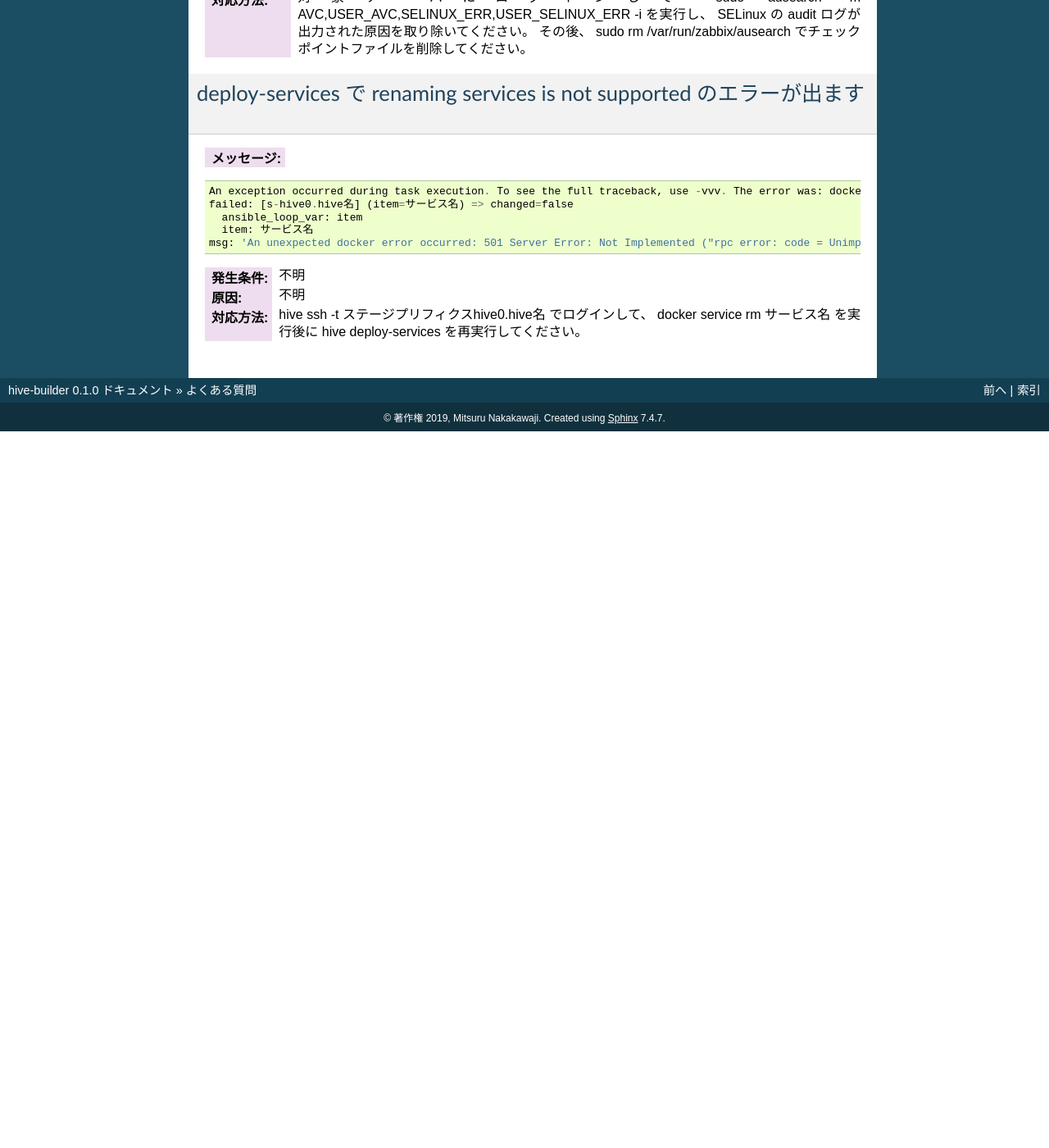
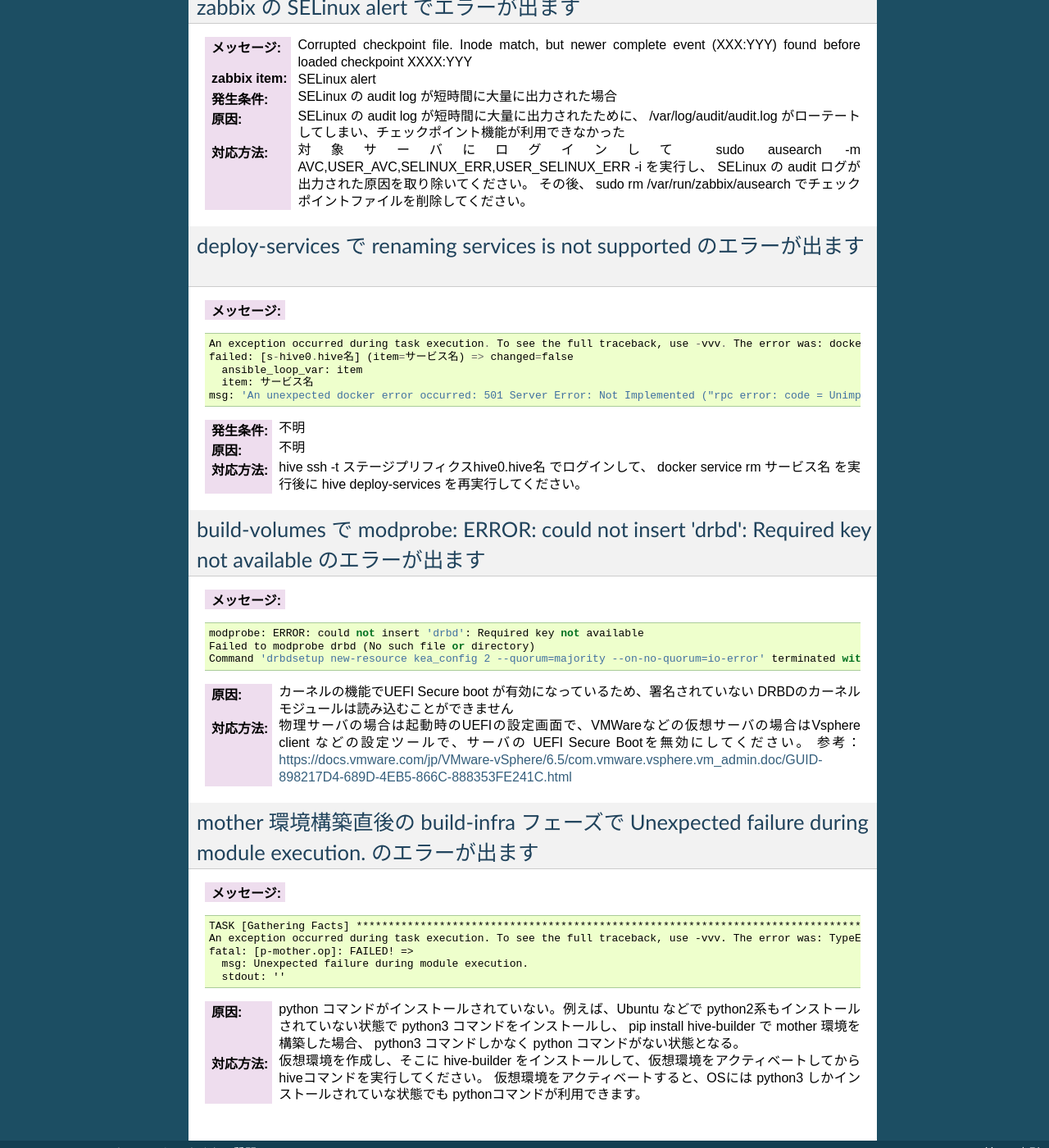
Before and after one commit to procube-open/hive-builder, a Sphinx documentation site: the page built from docs/faq.rst, in a window 1280 px wide and 1400 px high, scrolled down 2250 px. Shown: the whole window at 82% size. Built offline with Sphinx 7.4.7, drawn with Linux system fonts in a browser that asks for light colours; pages that are not in the unit, such as notebooks, are missing from menus; before the commit the page ends 2776 px from its top, so only the background shows below that; some of the changed text lies outside the part shown.

Commit message:
- add some contents to manual - fix deploy-services does not follow PROXY environment variables

```diff
--- a/docs/faq.rst
+++ b/docs/faq.rst
@@ -16,6 +16,10 @@
 このため、リポジトリサーバに配置した fulentd が死んでいる場合はサービスが起動できません。
 hive-builder の要件としてリポジトリサーバが死んでいてもサービス提供を続けることというのがあり、採用できませんでした。
 
+ビルドが止まってしまいます
+----------------------------------------------------------------
+ビルドで、ansible のタスク実行が次に進まなくなる場合があります。原因がわかっておりません。
+対象のサーバにログインして、プロセスの実行状況をみて、タスクを実行している様子がなければ、 ^C キーで hive コマンドを中断し、再実行してください。
 
 build-images, initialize-services で fail to create socket のエラーになります
 ------------------------------------------------------------------------------
@@ -112,3 +121,37 @@
 :発生条件: 不明
 :原因: 不明
 :対応方法: hive ssh -t ステージプリフィクスhive0.hive名 でログインして、 docker service rm サービス名 を実行後に hive deploy-services を再実行してください。
+
+
+build-volumes で modprobe: ERROR: could not insert 'drbd': Required key not available のエラーが出ます
+------------------------------------------------------------------------------------------------------
+:メッセージ:
+
+::
+
+    modprobe: ERROR: could not insert 'drbd': Required key not available
+    Failed to modprobe drbd (No such file or directory)
+    Command 'drbdsetup new-resource kea_config 2 --quorum=majority --on-no-quorum=io-error' terminated with exit code 20
+
+:原因: カーネルの機能でUEFI Secure boot が有効になっているため、署名されていない DRBDのカーネルモジュールは読み込むことができません
+:対応方法: 物理サーバの場合は起動時のUEFIの設定画面で、VMWareなどの仮想サーバの場合はVsphere client などの設定ツールで、サーバの
+           UEFI Secure Bootを無効にしてください。
+           参考：https://docs.vmware.com/jp/VMware-vSphere/6.5/com.vmware.vsphere.vm_admin.doc/GUID-898217D4-689D-4EB5-866C-888353FE241C.html
+
+mother 環境構築直後の build-infra フェーズで Unexpected failure during module execution. のエラーが出ます
+----------------------------------------------------------------------------------------------------------
+:メッセージ:
+
+::
+
+    TASK [Gathering Facts] **********************************************************************************************************************************
+    An exception occurred during task execution. To see the full traceback, use -vvv. The error was: TypeError: can only concatenate str (not "NoneType") to str
+    fatal: [p-mother.op]: FAILED! =>
+      msg: Unexpected failure during module execution.
+      stdout: ''
+
+:原因: python コマンドがインストールされていない。例えば、Ubuntu などで python2系もインストールされていない状態で
+      python3 コマンドをインストールし、 pip install hive-builder で mother 環境を構築した場合、 python3 コマンドしかなく
+      python コマンドがない状態となる。
+:対応方法: 仮想環境を作成し、そこに hive-builder をインストールして、仮想環境をアクティベートしてから hiveコマンドを実行してください。
+      仮想環境をアクティベートすると、OSには python3 しかインストールされていな状態でも pythonコマンドが利用できます。
--- a/docs/migration.rst
+++ b/docs/migration.rst
@@ -6,7 +6,7 @@
 1系（1.x.x） からの移行
 ===============================
 2系は1系（1.x.x）とサイトの互換性はありません。サイトを再構築するか、1系の最新版（1.2.3）を利用してください。
-1系の最新版（1.2.2）を利用する場合は、以下のようにバージョンを指定してバージョンアップしてください。
+1系の最新版を利用する場合は、以下のようにバージョンを指定してバージョンアップしてください。
 
 ::
 
```
Also changed, not shown: other parts of docs/faq.rst (+5 -0 lines), 1 other file.
